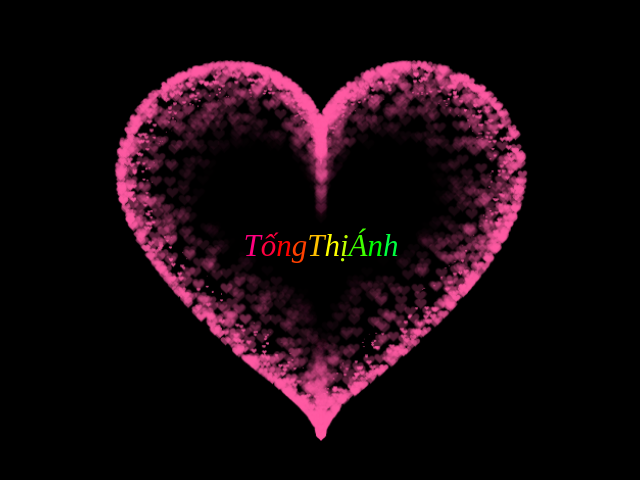
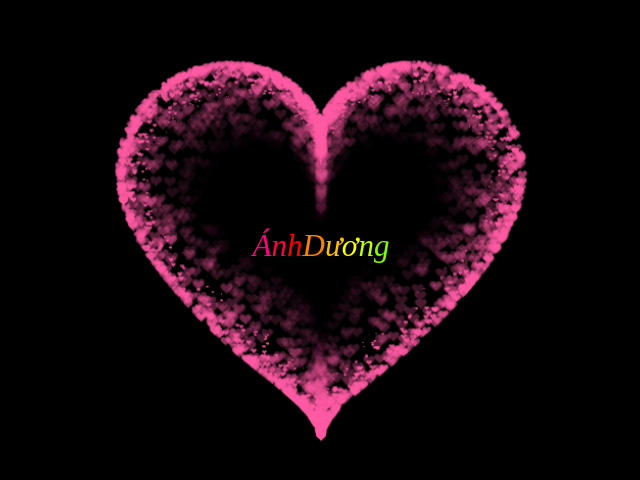
Before and after one commit to luanmirofpt/Drawing-Heart-Effect, a plain HTML site: page index.html in a window 1280 px wide. Shown: the part 152-632 px from the top of the page, without its empty margins (319-959 px from the left). Drawn offline with Linux system fonts and the light colour scheme.

Commit message:
Update index.html

```diff
--- a/index.html
+++ b/index.html
@@ -420,7 +420,7 @@
     var farbsatz = 1;
     function farbtauscher() { farben = farbbibliothek[farbsatz]; while (farben.length < text.length) { farben = farben.concat(farben) } farbsatz = Math.floor(Math.random() * (farbbibliothek.length - 0.0001)) }
     setInterval("farbtauscher()", 7200000);
-    text = "Tống Thị Ánh";
+    text = "Ánh Dương";
     string2array(text);
     document.write("<div class='center-text' style='background-color:rgb(0, 0, 0);width: 100%;color: rgb(225, 12, 168);height:100%;font-size: 31px;font-style: italic;display: flex;align-items: center;justify-content: center;margin-bottom: 5px;text-align: center;'>");
     divserzeugen();
```
